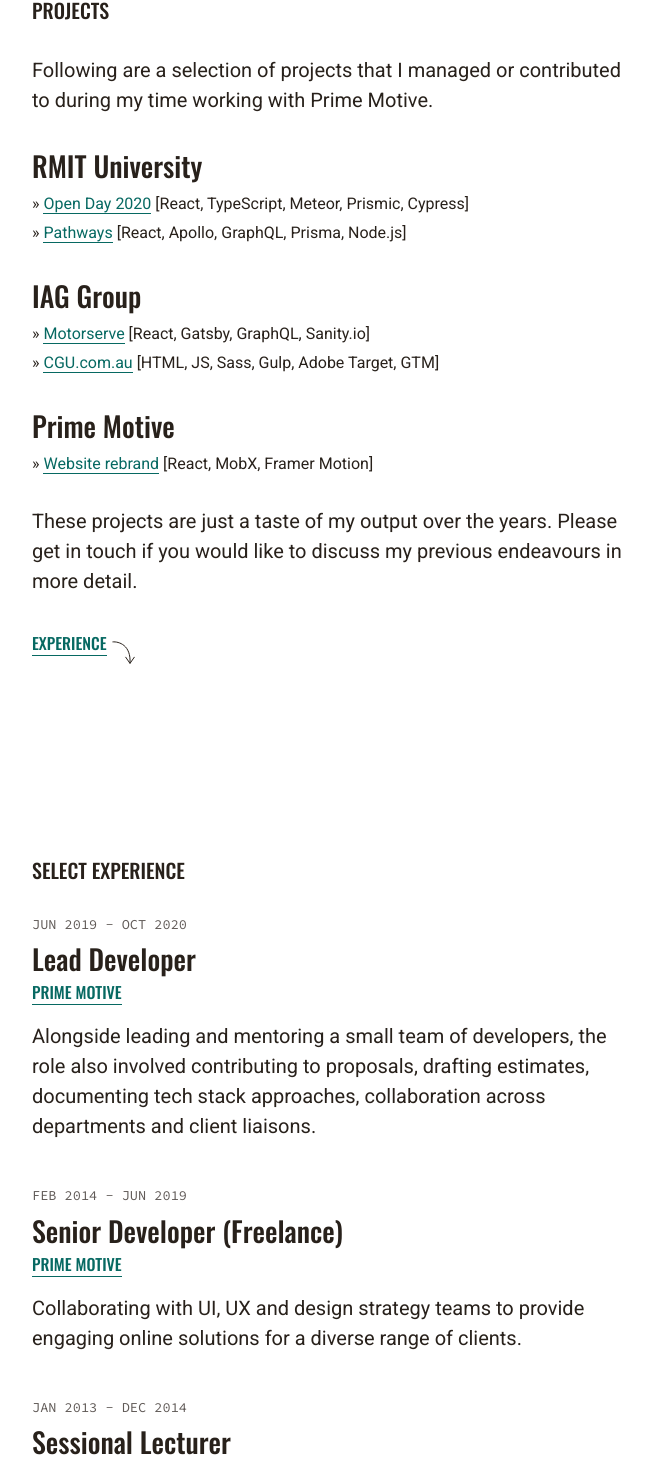
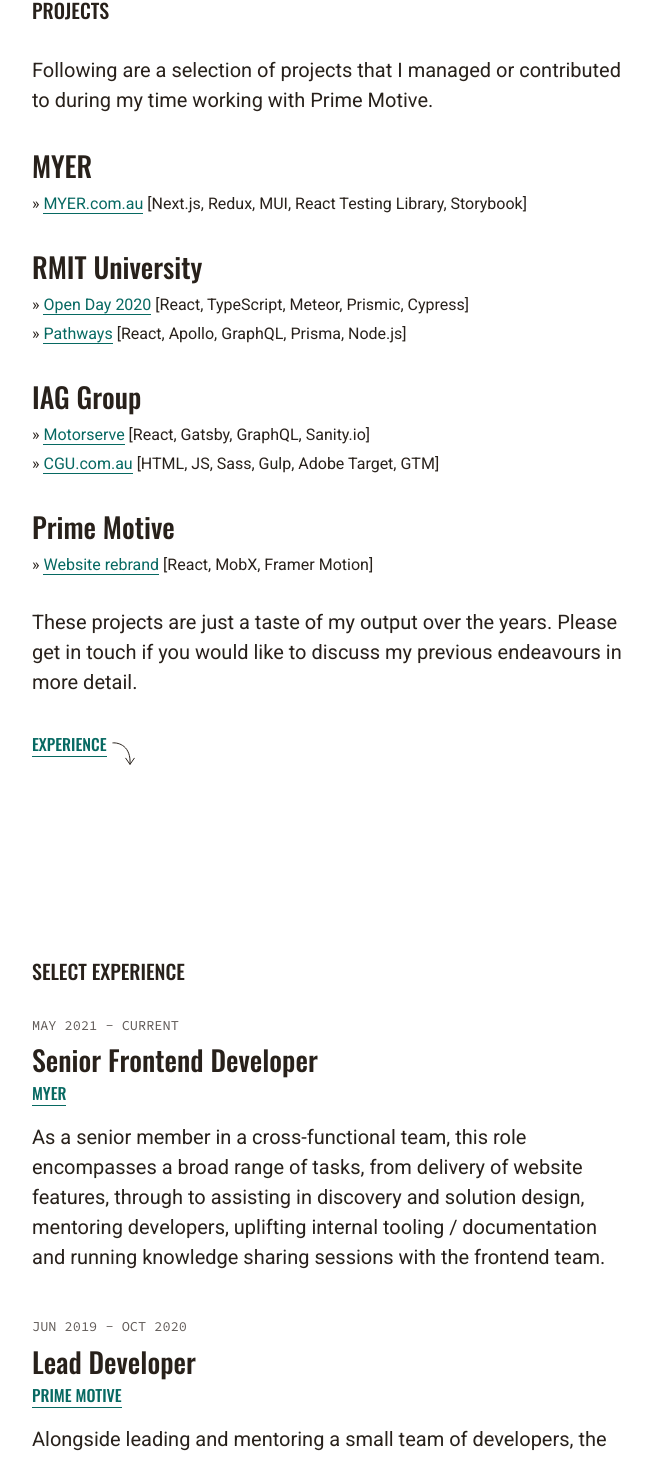
Before and after one commit to robmorieson/electric-next, a Next.js app: page / in a window 1280 px wide. Shown: the part 2505-3963 px from the top of the page, without its empty margins (308-960 px from the left). Built offline with nearby package versions, Linux system fonts and the light colour scheme; what emotion-theming would draw is missing.

Commit message:
Add MYER to experience and client data

```diff
--- a/data/clients.ts
+++ b/data/clients.ts
@@ -10,6 +10,16 @@
 };
 
 const clients: Client[] = [
+  {
+    name: "MYER",
+    projects: [
+      {
+        text: "MYER.com.au",
+        url: "https://www.myer.com.au/",
+        technologies: "Next.js, Redux, MUI, React Testing Library, Storybook",
+      },
+    ],
+  },
   {
     name: "RMIT University",
     projects: [
--- a/data/experiences.ts
+++ b/data/experiences.ts
@@ -9,6 +9,16 @@
 };
 
 const experiences: Experience[] = [
+  {
+    date: "May 2021 - Current",
+    role: "Senior Frontend Developer",
+    company: {
+      name: "MYER",
+      url: "https://www.myer.com.au/",
+    },
+    summary:
+      "As a senior member in a cross-functional team, this role encompasses a broad range of tasks, from delivery of website features, through to assisting in discovery and solution design, mentoring developers, uplifting internal tooling / documentation and running knowledge sharing sessions with the frontend team.",
+  },
   {
     date: "Jun 2019 - Oct 2020",
     role: "Lead Developer",
```
